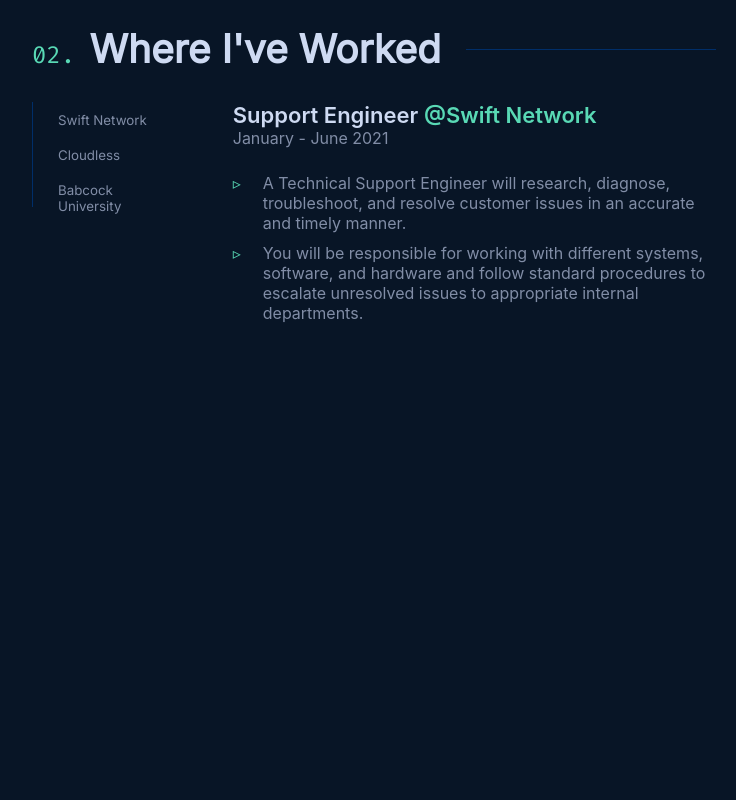
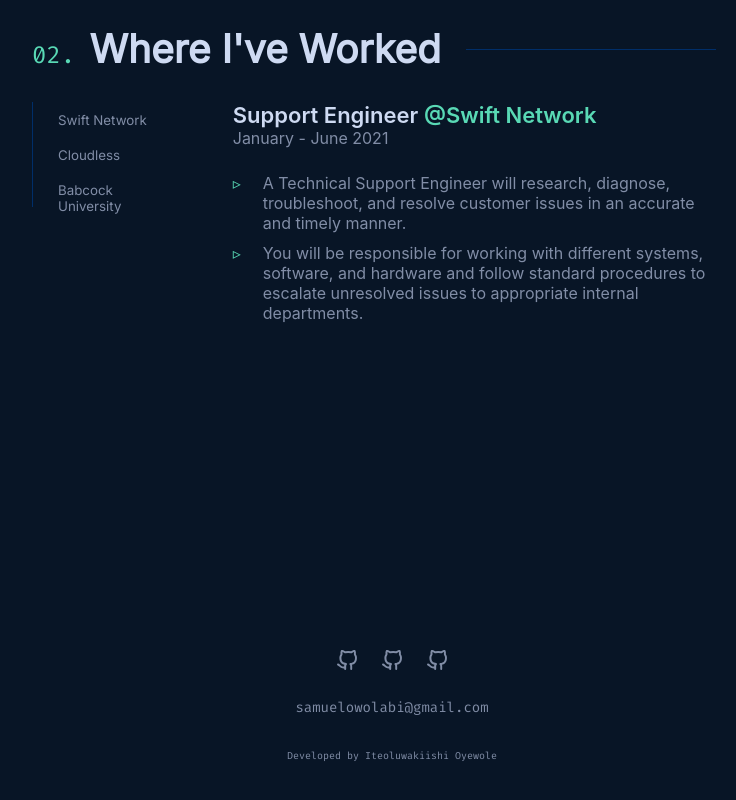
Before and after one commit to kiishi-0/samuel-portfolio, a React (Create React App) app: page / in a window 1280 px wide. Shown: the part 1806-2606 px from the top of the page, without its empty margins (248-984 px from the left). Before the commit the page ends 2400 px from the top, so only its background shows below. Built offline with nearby package versions, Linux system fonts and the light colour scheme.

Commit message:
Completed Footer Section

```diff
--- a/src/Components/Footer/Footer.jsx
+++ b/src/Components/Footer/Footer.jsx
@@ -1,79 +1,81 @@
 import React from 'react'
-import styled from 'styled-components'
+import styled from 'styled-components';
+import github from '../../images/github.svg';
 
-
-const FooterDiv = styled.section`
-  width: 100%;
+const FooterContainer = styled.section`
   display: flex;
   flex-direction: column;
+  width: 100%;
+  height: 22vh;
+  margin: 25px auto;
   align-items: center;
   justify-content: center;
 `
-const EmailDiv = styled.div`
+const ElementsDiv = styled.div`
+  height: 48px;
   display: flex;
-  flex-direction: column;
   align-items: center;
-  position: fixed;
-  -webkit-box-align: center;
-  .email-div{
-    width: 40px;
+  justify-content: center;
+`
+const LinkTo = styled.a`
+  text-decoration: none;
+  color: #818DA6;
+  transition: color .25s linear;
+  font-family: 'Fira Code', monospace;
+  font-size: 14px;
+  :hover{
+    color: #59D9B5;
   }
-  a.icons{
-
+`
+const Dev = styled(LinkTo)`
+  font-size: 10px;
+`
+const ImageDiv = styled.div`
+  width: 25px;
+  height: 25px;
+  // display: flex;
+  // align-items: center;
+  // justify-content: center;
+  margin: 0 10px;
+  :hover svg{
+    fill: #59D9B5;
+    transition: all .25s linear;
   }
-  a.email{
-    -webkit-writing-mode: vertical-rl;
-    writing-mode: vertical-lr;
-    font-size: 14px;
-    position: fixed;
-    z-index: 200;
-    right: 10%;
-    bottom: 5%;
-    width: 20px;
-    :after{
-      // position: relative;
-      width: 1px;
-      margin: 15px auto;
-      height: 200px;
-      content: '';
-      // left: 40%/;
-      display: block;
-      bottom: 0;
-      background: #002e69;
-      // position: absolute;
-    }
-  }
-  a.email, a.built{
-    font-family: 'Fira Code', monospace;
-    text-decoration: none;
-    color: #818DA6;
-    // width: 100%;
-    font-size: 14px;
-  }
-  ol{
-    display: flex;
-    flex-direction: column;
-    li{
-      list-decoration: none;
-    }
-  }
-
 `
-
-
 export default function Footer() {
   return (
-    <FooterDiv>
-        {/* <ContentDiv>
+    <FooterContainer>
+      <ElementsDiv>
+        {/* <ImageDiv>
+          <LogoImage src={github} alt="gitHub" />
+        </ImageDiv> */}
+        <ImageDiv>
+          <svg width="24px" height="24px" viewBox="0 0 24 24" xmlns="http://www.w3.org/2000/svg" role="img"  fill="#818DA6">
+            <g data-name="Layer 2"><rect width="24" height="24" opacity="0"/><path d="M16.24 22a1 1 0 0 1-1-1v-2.6a2.15 2.15 0 0 0-.54-1.66 1 1 0 0 1 .61-1.67C17.75 14.78 20 14 20 9.77a4 4 0 0 0-.67-2.22 2.75 2.75 0 0 1-.41-2.06 3.71 3.71 0 0 0 0-1.41 7.65 7.65 0 0 0-2.09 1.09 1 1 0 0 1-.84.15 10.15 10.15 0 0 0-5.52 0 1 1 0 0 1-.84-.15 7.4 7.4 0 0 0-2.11-1.09 3.52 3.52 0 0 0 0 1.41 2.84 2.84 0 0 1-.43 2.08 4.07 4.07 0 0 0-.67 2.23c0 3.89 1.88 4.93 4.7 5.29a1 1 0 0 1 .82.66 1 1 0 0 1-.21 1 2.06 2.06 0 0 0-.55 1.56V21a1 1 0 0 1-2 0v-.57a6 6 0 0 1-5.27-2.09 3.9 3.9 0 0 0-1.16-.88 1 1 0 1 1 .5-1.94 4.93 4.93 0 0 1 2 1.36c1 1 2 1.88 3.9 1.52a3.89 3.89 0 0 1 .23-1.58c-2.06-.52-5-2-5-7a6 6 0 0 1 1-3.33.85.85 0 0 0 .13-.62 5.69 5.69 0 0 1 .33-3.21 1 1 0 0 1 .63-.57c.34-.1 1.56-.3 3.87 1.2a12.16 12.16 0 0 1 5.69 0c2.31-1.5 3.53-1.31 3.86-1.2a1 1 0 0 1 .63.57 5.71 5.71 0 0 1 .33 3.22.75.75 0 0 0 .11.57 6 6 0 0 1 1 3.34c0 5.07-2.92 6.54-5 7a4.28 4.28 0 0 1 .22 1.67V21a1 1 0 0 1-.94 1z" />
+            </g>
+          </svg>
+        </ImageDiv>
+        <ImageDiv>
+          <svg width="24px" height="24px" viewBox="0 0 24 24" xmlns="http://www.w3.org/2000/svg" role="img"  fill="#818DA6">
+            <g data-name="Layer 2"><rect width="24" height="24" opacity="0"/><path d="M16.24 22a1 1 0 0 1-1-1v-2.6a2.15 2.15 0 0 0-.54-1.66 1 1 0 0 1 .61-1.67C17.75 14.78 20 14 20 9.77a4 4 0 0 0-.67-2.22 2.75 2.75 0 0 1-.41-2.06 3.71 3.71 0 0 0 0-1.41 7.65 7.65 0 0 0-2.09 1.09 1 1 0 0 1-.84.15 10.15 10.15 0 0 0-5.52 0 1 1 0 0 1-.84-.15 7.4 7.4 0 0 0-2.11-1.09 3.52 3.52 0 0 0 0 1.41 2.84 2.84 0 0 1-.43 2.08 4.07 4.07 0 0 0-.67 2.23c0 3.89 1.88 4.93 4.7 5.29a1 1 0 0 1 .82.66 1 1 0 0 1-.21 1 2.06 2.06 0 0 0-.55 1.56V21a1 1 0 0 1-2 0v-.57a6 6 0 0 1-5.27-2.09 3.9 3.9 0 0 0-1.16-.88 1 1 0 1 1 .5-1.94 4.93 4.93 0 0 1 2 1.36c1 1 2 1.88 3.9 1.52a3.89 3.89 0 0 1 .23-1.58c-2.06-.52-5-2-5-7a6 6 0 0 1 1-3.33.85.85 0 0 0 .13-.62 5.69 5.69 0 0 1 .33-3.21 1 1 0 0 1 .63-.57c.34-.1 1.56-.3 3.87 1.2a12.16 12.16 0 0 1 5.69 0c2.31-1.5 3.53-1.31 3.86-1.2a1 1 0 0 1 .63.57 5.71 5.71 0 0 1 .33 3.22.75.75 0 0 0 .11.57 6 6 0 0 1 1 3.34c0 5.07-2.92 6.54-5 7a4.28 4.28 0 0 1 .22 1.67V21a1 1 0 0 1-.94 1z" />
+            </g>
+          </svg>
+        </ImageDiv>
+        <ImageDiv>
+          <svg width="24px" height="24px" viewBox="0 0 24 24" xmlns="http://www.w3.org/2000/svg" role="img"  fill="#818DA6">
+            <g data-name="Layer 2"><rect width="24" height="24" opacity="0"/><path d="M16.24 22a1 1 0 0 1-1-1v-2.6a2.15 2.15 0 0 0-.54-1.66 1 1 0 0 1 .61-1.67C17.75 14.78 20 14 20 9.77a4 4 0 0 0-.67-2.22 2.75 2.75 0 0 1-.41-2.06 3.71 3.71 0 0 0 0-1.41 7.65 7.65 0 0 0-2.09 1.09 1 1 0 0 1-.84.15 10.15 10.15 0 0 0-5.52 0 1 1 0 0 1-.84-.15 7.4 7.4 0 0 0-2.11-1.09 3.52 3.52 0 0 0 0 1.41 2.84 2.84 0 0 1-.43 2.08 4.07 4.07 0 0 0-.67 2.23c0 3.89 1.88 4.93 4.7 5.29a1 1 0 0 1 .82.66 1 1 0 0 1-.21 1 2.06 2.06 0 0 0-.55 1.56V21a1 1 0 0 1-2 0v-.57a6 6 0 0 1-5.27-2.09 3.9 3.9 0 0 0-1.16-.88 1 1 0 1 1 .5-1.94 4.93 4.93 0 0 1 2 1.36c1 1 2 1.88 3.9 1.52a3.89 3.89 0 0 1 .23-1.58c-2.06-.52-5-2-5-7a6 6 0 0 1 1-3.33.85.85 0 0 0 .13-.62 5.69 5.69 0 0 1 .33-3.21 1 1 0 0 1 .63-.57c.34-.1 1.56-.3 3.87 1.2a12.16 12.16 0 0 1 5.69 0c2.31-1.5 3.53-1.31 3.86-1.2a1 1 0 0 1 .63.57 5.71 5.71 0 0 1 .33 3.22.75.75 0 0 0 .11.57 6 6 0 0 1 1 3.34c0 5.07-2.92 6.54-5 7a4.28 4.28 0 0 1 .22 1.67V21a1 1 0 0 1-.94 1z" />
+            </g>
+          </svg>
+        </ImageDiv>
 
-        </ContentDiv> */}
-        <EmailDiv className='email-div'>
-            <a className="email" href="mailto:samuel@gmail.com" target="_blank" rel='noreferrer'>samuel@gmail.com</a>
-        </EmailDiv>
-        {/* <ContentDiv>
-            <a className="built" href="https://kiishi-0.github.io/Portfolio/index.html" target="_blank"  rel='noreferrer'>Built by Iteoluwakiishi Oyewole</a>
+      </ElementsDiv>
+      <ElementsDiv>
+        <LinkTo href="mailto:samuelowolabi@gmail.com"rel='noopener' target="_blank">samuelowolabi@gmail.com</LinkTo>
+      </ElementsDiv>
+      <ElementsDiv>
+        <Dev href="https://kiishi-0.github.io/Portfolio/"rel='noopener' target="_blank" className='dev'>Developed by Iteoluwakiishi Oyewole</Dev>
+      </ElementsDiv>
 
-        </ContentDiv> */}
-    </FooterDiv>
+    </FooterContainer>
   )
 }
--- a/src/Components/WorkedSection/WorkedSection.jsx
+++ b/src/Components/WorkedSection/WorkedSection.jsx
@@ -157,7 +157,7 @@
                 </PlacesDiv>
                 <JobInfoDiv>
                     <JobIntro>
-                        <Job>{jobInfo.title} <JobLocation>@<JobLocationLink href='#'>{jobInfo.cname}</JobLocationLink></JobLocation></Job>
+                        <Job>{jobInfo.title} <JobLocation>@<JobLocationLink href='#' target="_blank">{jobInfo.cname}</JobLocationLink></JobLocation></Job>
                         <JobDate>{jobInfo.date}</JobDate>
                     </JobIntro>
                     <JobDesc>
```
Also changed, not shown: src/images/github.svg.
